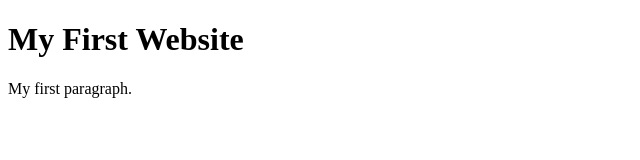
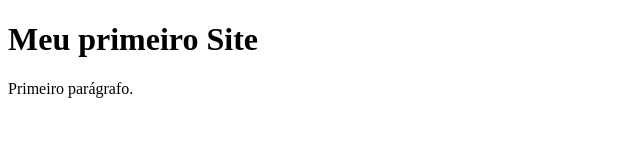
Before and after one commit to luisvianadias/codersrank-pratice, a website: page index.html in a window 1280 px wide. Shown: the whole page, without its empty margins (0-640 px from the left). Drawn offline with Linux system fonts and the light colour scheme.

Commit message:
Texto modificado

```diff
--- a/index.html
+++ b/index.html
@@ -5,8 +5,8 @@
   </head>
   <body>
 
-    <h1>My First Website</h1>
-    <p>My first paragraph.</p>
+    <h1>Meu primeiro Site</h1>
+    <p>Primeiro parágrafo.</p>
 
   </body>
 </html>
```
